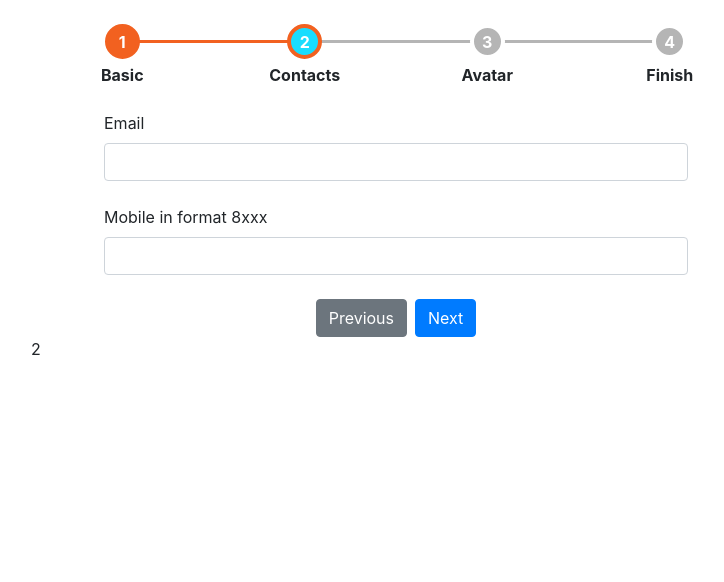
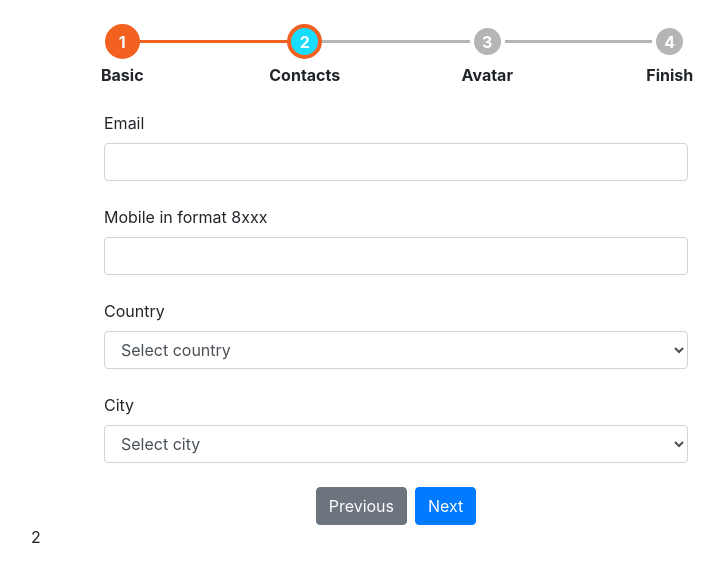
Before and after one commit to tral909/react-form-progress-bar, a React (Create React App) app: page / in a window 1280 px wide. Both pictures are taken after typing "Sample", "Sample", "Sample123", "Sample123" into the empty fields and a click on the button "Next". Shown: the top 582 px of the page, without its empty margins (244-968 px from the left). Built offline with nearby package versions, Linux system fonts and the light colour scheme.

Commit message:
Add second form fields, fix radio and validation

```diff
--- a/src/App.js
+++ b/src/App.js
@@ -2,26 +2,39 @@ import React from 'react';
 import Steps from './Steps';
 import BasicForm from './forms/BasicForm';
 import ContactsForm from './forms/ContactsForm';
+import AvatarForm from './forms/AvatarForm';
 
 export default class App extends React.Component {
   constructor() {
     super();
 
     this.state = {
-      values: {},
+      values: {
+        firstName: '',
+        lastName: '',
+        password: '',
+        repeatPassword: '',
+        gender: 'male',
+        email: '',
+        mobile: '',
+        country: '',
+        city: '',
+        avatar: null
+      },
       currentStep: 1
     };
 
     this.stepNames = ['Basic', 'Contacts', 'Avatar', 'Finish'];
   }
 
-  handlePreviousStep = () => {
+  handlePreviousStep = values => {
     this.setState(state => ({
+      values: { ...state.values, ...values },
       currentStep: state.currentStep > 1 ? state.currentStep - 1 : state.currentStep
     }));
   };
 
-  handleNextStep = (values) => {
+  handleNextStep = values => {
     this.setState(state => ({
       values: { ...state.values, ...values },
       currentStep: state.currentStep < this.stepNames.length + 1 ? state.currentStep + 1 : state.currentStep
@@ -37,8 +50,8 @@ export default class App extends React.Component {
           <div className="col-8">
             <Steps currentStep={currentStep} stepNames={this.stepNames} />
             { this.state.currentStep === 1 ? <BasicForm values={this.state.values} prevStep={this.handlePreviousStep} nextStep={this.handleNextStep} /> : null }
-            { this.state.currentStep === 2 ? <ContactsForm prevStep={this.handlePreviousStep} nextStep={this.handleNextStep} /> : null }
-
+            { this.state.currentStep === 2 ? <ContactsForm values={this.state.values} prevStep={this.handlePreviousStep} nextStep={this.handleNextStep} /> : null }
+            { this.state.currentStep === 3 ? <AvatarForm values={this.state.values} prevStep={this.handlePreviousStep} nextStep={this.handleNextStep} /> : null }
             {currentStep}
           </div>
         </div>
--- /dev/null
+++ b/src/forms/AvatarForm.js
@@ -0,0 +1,29 @@
+import React from 'react';
+import { Formik, Form } from 'formik';
+
+const AvatarForm = (props) => {
+  const { values: { avatar }, nextStep, prevStep } = props;
+  return (
+    <Formik
+      initialValues={{ avatar }}
+      onSubmit={values => {
+        nextStep(values);
+      }}
+    >
+      {({ values }) => (
+        <Form noValidate>
+          <div className="d-flex justify-content-center">
+            <button className="btn btn-secondary mr-2" type="button" onClick={() => prevStep(values)}>
+              Previous
+        </button>
+            <button className="btn btn-primary" type="submit">
+              Next
+        </button>
+          </div>
+        </Form>
+      )}
+    </Formik>
+  );
+};
+
+export default AvatarForm;
--- a/src/forms/BasicForm.js
+++ b/src/forms/BasicForm.js
@@ -9,27 +9,27 @@ const BasicForm = (props) => {
       initialValues={{ firstName, lastName, password, repeatPassword, gender }}
       validationSchema={Yup.object({
         firstName: Yup.string()
-          .min(5, 'Must be 5 characters or more')
+          .min(3, 'Must be 3 characters or more')
           .required('Required'),
         lastName: Yup.string()
-          .min(5, 'Must be 5 characters or more')
+          .min(3, 'Must be 3 characters or more')
           .required('Required'),
         password: Yup.string()
-          .min(6, 'Must be 6 characters or more')
+          .min(3, 'Must be 3 characters or more')
           .required('Required'),
         repeatPassword: Yup.string()
           .oneOf([Yup.ref('password'), null], "Passwords don't match")
           .required('Required')
       })}
       onSubmit={values => {
-        // todo - there is not gender in values - need fix (mb need formik element)
-        setTimeout(() => {
-          alert(JSON.stringify(values, null, 2));
-          nextStep(values);
-        }, 400);
+        nextStep(values);
+        // setTimeout(() => {
+        //   alert(JSON.stringify(values, null, 2));
+        //   nextStep(values);
+        // }, 400);
       }}
     >
-      {({ errors, touched }) => (
+      {({ values, errors, touched }) => (
         <Form noValidate>
           <div className="form-group">
             <label htmlFor="firstName">Firstname</label>
@@ -58,17 +58,17 @@ const BasicForm = (props) => {
           <div className="form-group">
             Gender
             <div className="form-check">
-              <input className="form-check-input" id="male" name="gender" type="radio" value="male" />
+              <Field className="form-check-input" id="male" name="gender" type="radio" value="male" />
               <label className="form-check-label" htmlFor="male">Male</label>
             </div>
             <div className="form-check">
-              <input className="form-check-input" id="female" name="gender" type="radio" value="female" />
+              <Field className="form-check-input" id="female" name="gender" type="radio" value="female" />
               <label className="form-check-label" htmlFor="female">Female</label>
             </div>
           </div>
 
           <div className="d-flex justify-content-center">
-            <button className="btn btn-secondary mr-2" type="button" onClick={prevStep}>
+            <button className="btn btn-secondary mr-2" type="button" onClick={() => prevStep(values)}>
               Previous
             </button>
             <button className="btn btn-primary" type="submit">
--- a/src/forms/ContactsForm.js
+++ b/src/forms/ContactsForm.js
@@ -3,25 +3,25 @@ import { Formik, Field, Form, ErrorMessage } from 'formik';
 import * as Yup from 'yup';
 
 const ContactsForm = (props) => {
+  const { values: { email, mobile, country, city }, nextStep, prevStep } = props;
   return (
     <Formik
-      initialValues={{ email: '', mobile: '' }}
+      initialValues={{ email, mobile, country, city }}
       validationSchema={Yup.object({
         email: Yup.string()
           .required('Required')
           .email('Invalid email address'),
         mobile: Yup.string()
           .matches(/8[0-9]{3}/, 'Invalid mobile number')
+          .required('Required'),
+        country: Yup.string()
+          .required('Required'),
+        city: Yup.string()
           .required('Required')
       })}
-      onSubmit={values => {
-        setTimeout(() => {
-          alert(JSON.stringify(values, null, 2));
-          props.nextStep(values);
-        }, 400);
-      }}
+      onSubmit={ values => nextStep(values) }
     >
-      {({ errors, touched }) => (
+      {({ values, errors, touched }) => (
         <Form noValidate>
           <div className="form-group">
             <label htmlFor="email">Email</label>
@@ -35,9 +35,29 @@ const ContactsForm = (props) => {
               className={`form-control ${touched.mobile && errors.mobile ? 'error' : ''}`} />
             <ErrorMessage name="mobile">{msg => <div className="error-msg">{msg}</div>}</ErrorMessage>
           </div>
+          <div className="form-group">
+            <label htmlFor="country">Country</label>
+            <Field id="country" name="country" as="select"
+              className={`form-control ${touched.country && errors.country ? 'error' : ''}`}>
+              <option value="">Select country</option>
+              <option value="Russia">Russia</option>
+              <option value="Belarus">Belarus</option>
+            </Field>
+            <ErrorMessage name="country">{msg => <div className="error-msg">{msg}</div>}</ErrorMessage>
+          </div>
+          <div className="form-group">
+            <label htmlFor="city">City</label>
+            <Field id="city" name="city" as="select"
+              className={`form-control ${touched.city && errors.city ? 'error' : ''}`}>
+              <option value="">Select city</option>
+              <option value="Russia">Moscow</option>
+              <option value="Belarus">Minsk</option>
+            </Field>
+            <ErrorMessage name="city">{msg => <div className="error-msg">{msg}</div>}</ErrorMessage>
+          </div>
 
           <div className="d-flex justify-content-center">
-            <button className="btn btn-secondary mr-2" type="button" onClick={props.prevStep}>
+            <button className="btn btn-secondary mr-2" type="button" onClick={() => prevStep(values)}>
               Previous
             </button>
             <button className="btn btn-primary" type="submit">
@@ -50,14 +70,6 @@ const ContactsForm = (props) => {
   );
 };
 
-// <div className="form-group">
-// <label htmlFor="gender">Gender</label>
-// <Field id="gender" name="gender" as="select" className="form-control">
-//   <option value="">Select gender</option>
-//   <option value="male">Male</option>
-//   <option value="female">Female</option>
-// </Field>
-// <ErrorMessage name="gender">{msg => <div className="error-msg">{msg}</div>}</ErrorMessage>
-// </div>
+//todo make dinamic country and city selection from js files
 
 export default ContactsForm;
```
